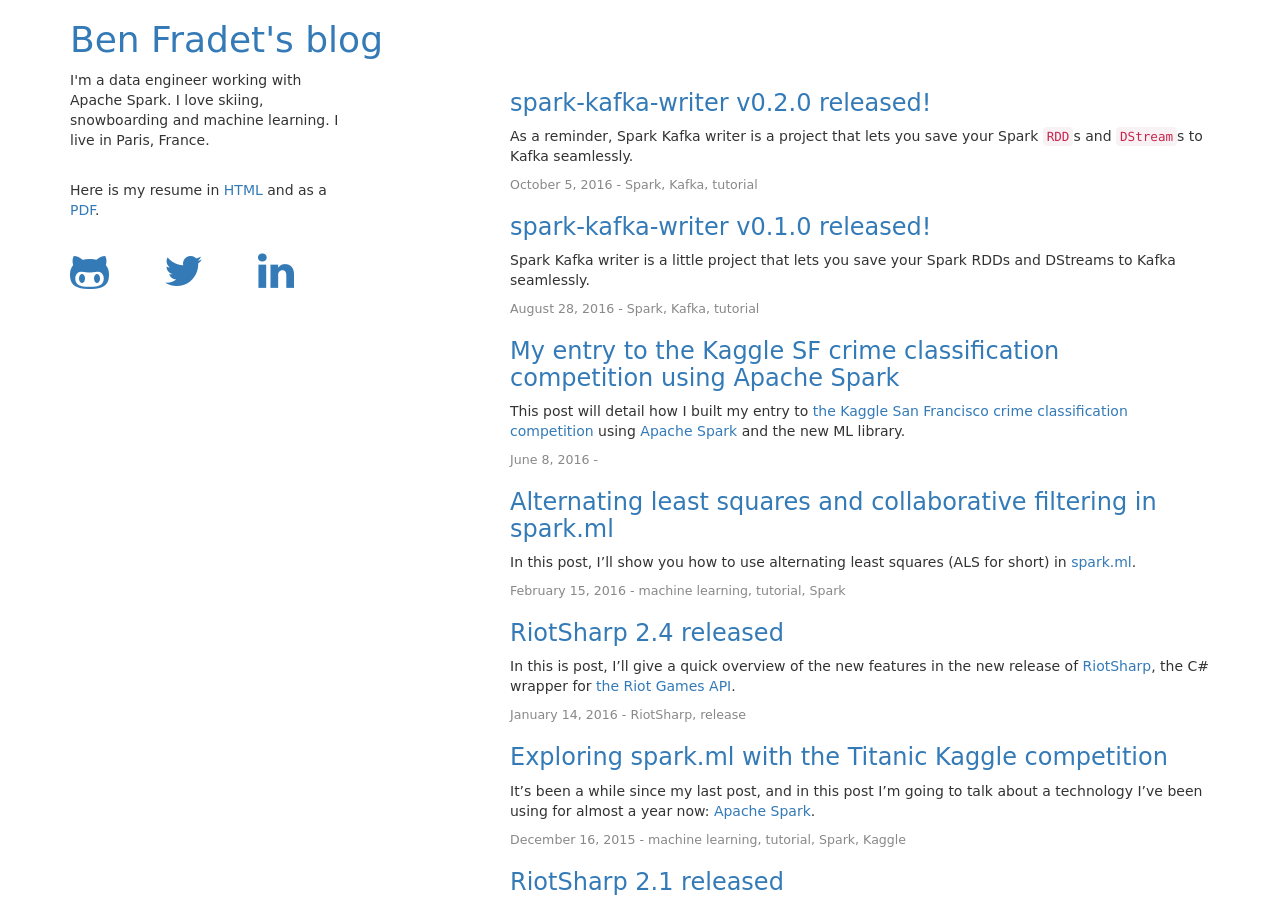
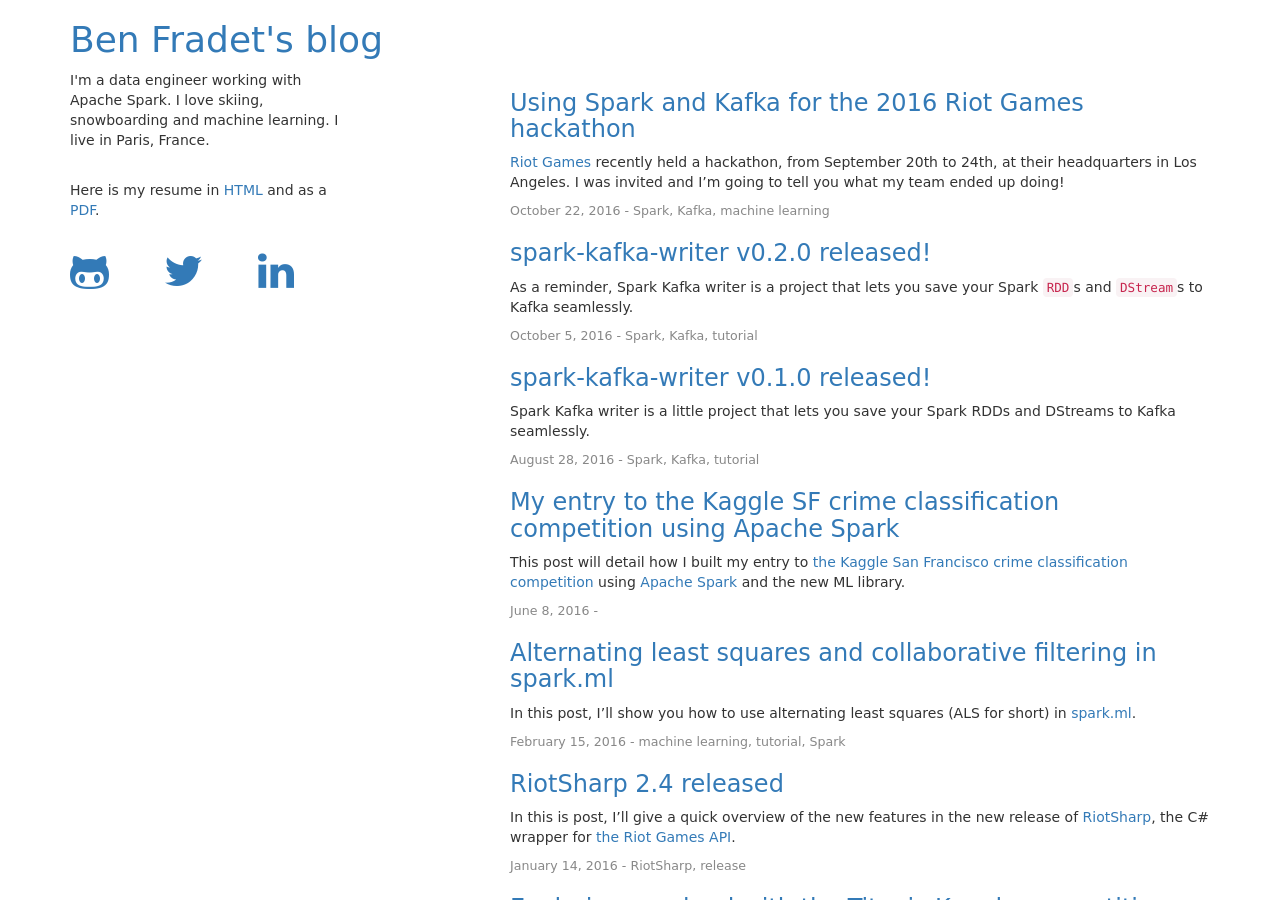
Before and after one commit to BenFradet/benfradet.github.io, a Jekyll site: the page built from index.html, in a window 1280 px wide and 900 px high. Built offline with Jekyll 4.4.1, drawn with Linux system fonts in a browser that asks for light colours; nearby versions of some CDN libraries; part of the change alters nothing that is shown.

Commit message:
riot games hackathon post

```diff
--- /dev/null
+++ b/_posts/2016-10-22-riot-games-2016-hackathon.md
@@ -0,0 +1,164 @@
+---
+layout: post
+title: Using Spark and Kafka for the 2016 Riot Games hackathon
+categories:
+  - Spark
+  - Kafka
+  - machine learning
+---
+
+[Riot Games](http://www.riotgames.com) recently held a hackathon, from September
+20th to 24th, at their headquarters in Los Angeles. I was invited and I'm going
+to tell you what my team ended up doing!
+
+Riot Games is the developer of [League of Legends](http://leagueoflegends.com)
+(LoL), a multiplayer online battle arena (MOBA) video game inspired by the
+popular Warcraft 3 mod DotA. Basically, you have two teams of five people
+battling around until one of them wins.
+
+A few weeks prior to the hackathon, all the people invited were thrown into a
+Slack channel to kick ideas around and form teams. Early in this process, I
+suggested the idea of displaying the winning probabilities of each team in game
+and in real time.
+
+I was joined by [Anthony](https://github.com/pseudonym117) and
+[Shawn](https://github.com/sleepysort) to form the in-game winning probabilities
+team, for lack of a better name.
+
+This post will walk you through the different parts of our project,
+the technologies we leveraged and how we used them. You can find the full repo
+on [GitHub](https://github.com/team-proba/igwp).
+
+### Problem specification
+
+The problem we were trying to solve was the following: given a state of a game
+at some point in time, predict which team is going to win and with what
+probability. This can also be viewed as a classification problem: given X
+features representing the state of a game, predict the winning team label.
+
+### ETL
+
+The first part of the project consisted of gathering as much game data as
+possible. Thankfully, Riot Games exposes an API to interact will all LoL-related
+data: <https://developer.riotgames.com>.
+
+Amongst [all the endpoints](https://developer.riotgames.com/api/methods), one
+stroke us as particularly useful: [the match endpoint](
+https://developer.riotgames.com/api/methods#!/1064/3671). Indeed, it contains
+all the information relative to a single game such as the champions the players
+picked, each player's competitive history or the winning team. Moreover, it
+contains timeline data: a summary of the game state for each minute in the game
+like the numbers of monsters killed by each player, the number of other players
+they killed or their gold.
+
+From that data, we were able to compile the most basic list of features we
+wanted to integrate into our classification model:
+
+- the champion each player picked
+- the number of kills / deaths / assists for each team
+- the gold accumulated by each team
+- the number of monsters each team killed in game
+- the sum of each player's level for each team
+- data relative to each player's competitive history (how well they had been
+ranked in the past)
+- the game time elapsed to get to this state
+
+All we needed to gather this data were game ids to give to the API so we could
+get our match data from the API. Fortunately, one of the organizers from Riot
+(shoutout to [Tuxedo](https://twitter.com/RiotTuxedo)) compiled a list of 30k
+game ids coming from ranked games (the way to play competitively in LoL) in
+Diamond (a division of ranked play).
+
+Using this list, we got the matches data from the API and formatted it as a big
+old csv. This was all done in a small Scala app we called [etl](
+https://github.com/team-proba/igwp/blob/master/etl). For our custom needs
+regarding parsing, we used [circe](https://github.com/travisbrown/circe)
+which is a great library for parsing JSON in Scala.
+
+### Model building
+
+Once our dataset was built, we used [Apache Spark](http://spark.apache.org) and
+the latest [pipeline API of MLlib](
+http://spark.apache.org/docs/latest/ml-pipeline.html) to build our
+classification model.
+
+We chose [random forest](https://en.wikipedia.org/wiki/Random_forest) as our
+classification algorithm because of its ability to reduce overfitting
+thanks to its bagging of features and examples when building different decision
+trees. Plus, its decision trees are independent so they can be trained in
+parallel.
+
+Unfortunately, we didn't have time during the hackathon to tune our
+hyperparameters. Nonetheless, we obtained pretty good performance anyway with
+75% accuracy for our classifier.
+
+We were also able to find out which components of the game take a team closer
+to victory by analyzing the importance of each feature in our model. The
+following are the 4 most important features:
+
+| Feature | Importance |
+|:---:|:---:|
+| deaths | 11.1% |
+| kills | 9.8% |
+| tower kills | 7.4% |
+| dragon kills | 6.9% |
+
+The code regarding the construction of the model is in the [model project](
+https://github.com/team-proba/igwp/blob/master/model).
+
+### Making predictions using Spark Streaming and Kafka
+
+Now that we had our model, there was one piece left: interrogate it with data
+coming from a game being played in real time to make predictions. For this part,
+we relied on [Spark Streaming](
+http://spark.apache.org/docs/latest/streaming-programming-guide.html) and
+[Apache Kafka](http://kafka.apache.org).
+
+The application is simple: it reads from a Kafka topic where the game state is
+continually being sent to by the client, makes a prediction using the model we
+previously built, and write its prediction to another dedicated topic. The
+predictions are then read by the client and displayed as we'll see in a second.
+
+Writing the predictions back to Kafka was done using [spark-kafka-writer](
+https://github.com/BenFradet/spark-kafka-writer) which is a small library I
+wrote which lets you write Spark data structures (only `RDD`s and `DStream`s for
+the moment) to Kafka.
+
+The code for this streaming application is in the [streaming project](
+https://github.com/team-proba/igwp/blob/master/streaming).
+
+### Client
+
+I only have a broad understanding of what's going on in the client since I
+wasn't involved as much so I won't go into to much details.
+
+We use [Overwolf](http://www.overwolf.com/index.html) to retrieve a few bits of
+information from the game like the list of players and their champions and to
+display our win percentages.
+
+We also capture game data being displayed in the LoL client thanks to
+[LeagueReplayHook](https://github.com/Matviy/LeagueReplayHook) which is
+maintained by Matviy, another guy who was at the hackathon, shoutout to him!
+
+The result takes the form of an overlay on the LoL client in spectator mode
+displaying the probabilities of winning for each team:
+
+![](/images/screen_igwp.png)
+
+### Conclusion
+
+We managed to end up runner up at the hackathon which is a pretty amazing feat
+given how great the other projects were!
+
+The project won't end here however as we're planning on improving a few things
+especially regarding the model. Indeed, we're working on improving its accuracy
+by expanding the pool of matches we learn from (we only had 30k ranked diamond
+matches) and adding new features such as picked champions, type of killed
+dragons or type of killed towers (outer, inner, etc).
+
+We also have quite a lot of work to do client-side since the last patch (6.21)
+broke the real-time capture of information in the client and a few things are
+not being tracked such as baron kills.
+
+We're also participating in [the LoL Overwolf App Dev Challenge](
+http://www.overwolf.com/contests/lol-challenge-2016/).
```
Also changed, not shown: _posts/2014-04-30-Display-legend-outside-plot-R.md (line endings or trailing spaces), _posts/2014-09-26-Using-kNN-to-diagnose-breast-cancer.md (line endings or trailing spaces), images/screen_igwp.png (added).
